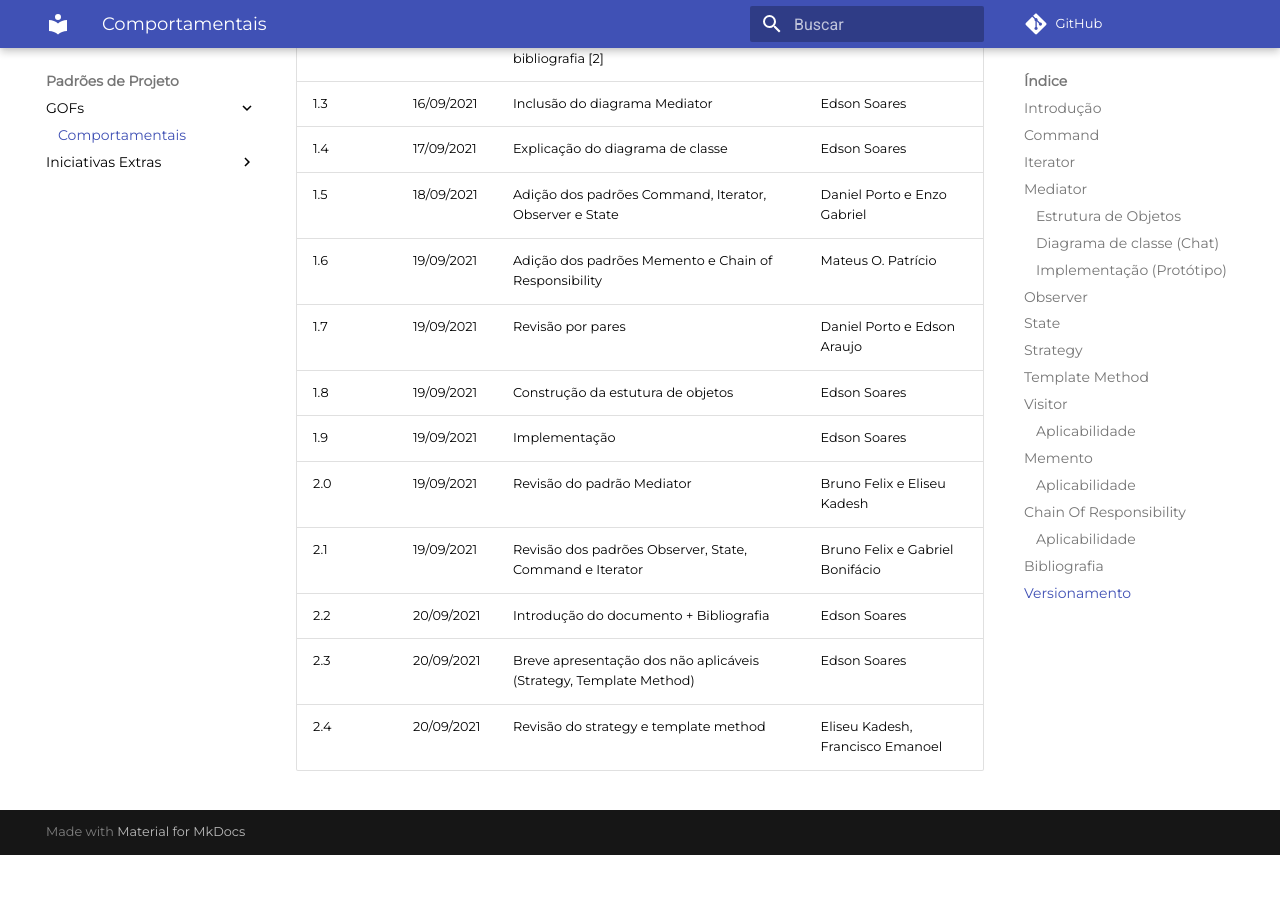
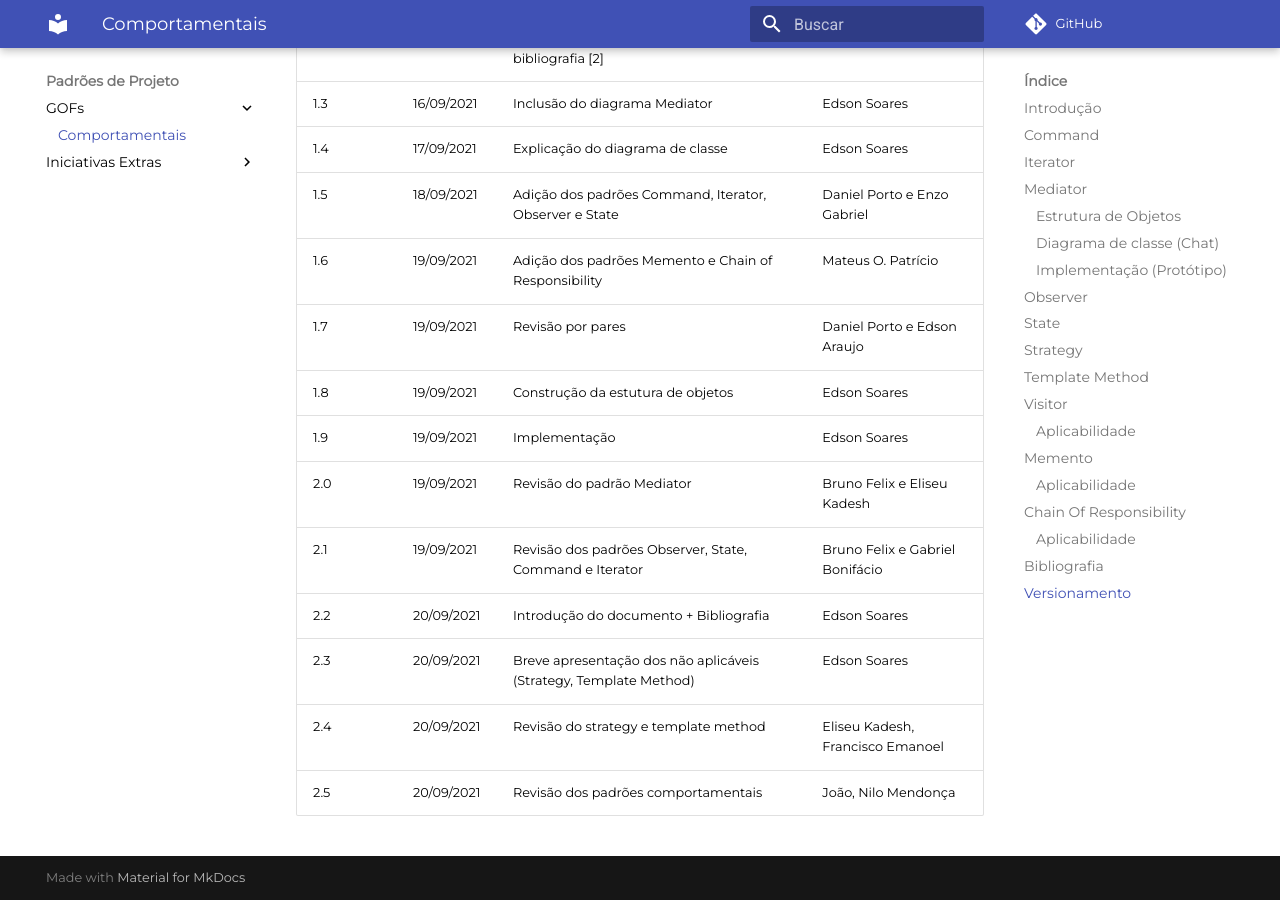
Before and after one commit to UnBArqDsw2021-1/2021.1_G6_Curumim, an MkDocs documentation site: the page built from docs/padroes-de-projeto/gofs-comportamentais.md, in a window 1280 px wide and 900 px high, scrolled down 12505 px. Built offline with MkDocs 1.6.1 and Material for MkDocs 9.7.7, drawn with Linux system fonts in a browser that asks for light colours; comment, search, counter and statistics services are not loaded; before the commit the page ends 13360 px from its top, so only the background shows below that.

Commit message:
#146 revisores do doc em geral

```diff
--- a/docs/padroes-de-projeto/gofs-comportamentais.md
+++ b/docs/padroes-de-projeto/gofs-comportamentais.md
@@ -329,3 +329,4 @@ Vlissides
 |2.2|20/09/2021| Introdução do documento + Bibliografia | Edson Soares |
 |2.3|20/09/2021| Breve apresentação dos não aplicáveis (Strategy, Template Method) | Edson Soares |
 |2.4|20/09/2021| Revisão do strategy e template method | Eliseu Kadesh, Francisco Emanoel |
+|2.5|20/09/2021| Revisão dos padrões comportamentais | João, Nilo Mendonça |
```
